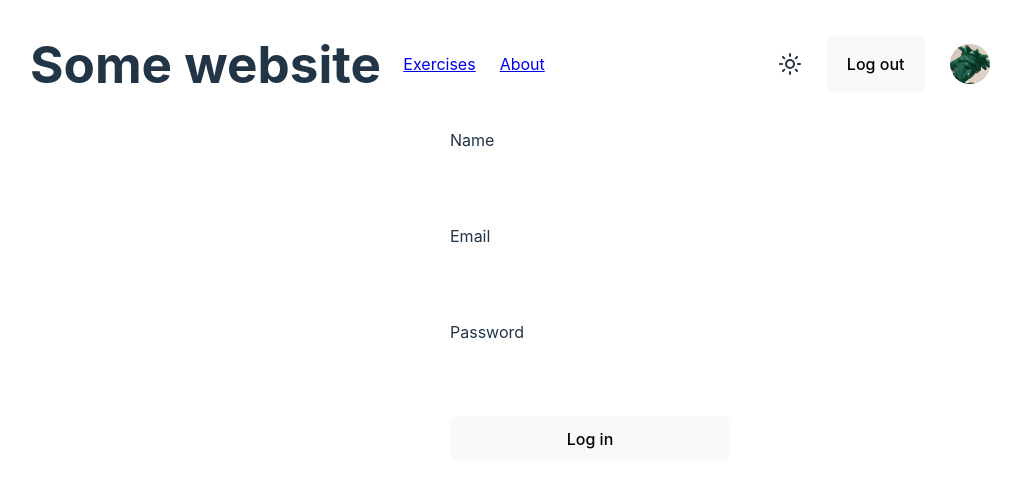
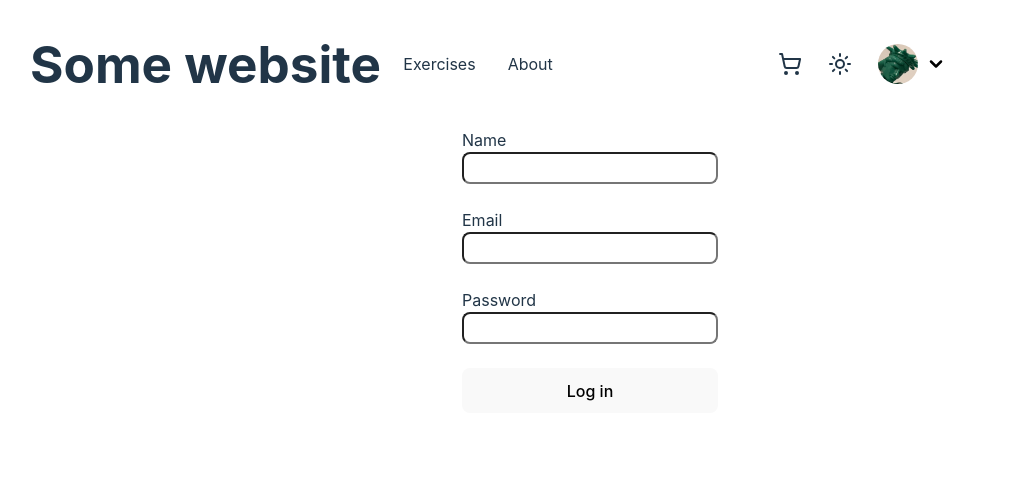
Before and after one commit to meegido/some-website, a React (Vite) app: page /login in a window 1280 px wide. Shown: the top 488 px of the page, without its empty margins (50-1071 px from the left). Built offline with nearby package versions, Linux system fonts and the light colour scheme; sample sign-in values are in the browser's storage.

Commit message:
added dropdown profile button

```diff
--- a/src/components/shared/header/header.jsx
+++ b/src/components/shared/header/header.jsx
@@ -4,16 +4,36 @@ import { NavLink, useNavigate } from 'react-router-dom';
 import { ThemeContext } from '../../../providers/theme-provider';
 import { UserContext } from '../../../providers/user-provider';
 import profileImage from '../../../assets/images/profile.jpg';
-import { Moon, Sun } from 'lucide-react';
+import { ChevronDown, ChevronUp, Moon, ShoppingCart, Sun } from 'lucide-react';
 
 const Header = () => {
   const navigate = useNavigate();
   const { theme, toggleTheme } = React.useContext(ThemeContext);
   const { logout, isLoggedIn } = React.useContext(UserContext);
+  const [isProfileOpen, setProfileOpen] = React.useState(false);
+  const dropdownRef = React.useRef();
+
+  const handleClickOutside = (event) => {
+    if (dropdownRef.current && !dropdownRef.current.contains(event.target)) {
+      setProfileOpen(false);
+    }
+  };
+
+  React.useEffect(() => {
+    window.addEventListener('mousedown', handleClickOutside);
+    return () => {
+      window.removeEventListener('mousedown', handleClickOutside);
+    };
+  });
 
   const handleLogout = () => {
     logout();
     navigate('login');
+    setProfileOpen(false);
+  };
+
+  const toggleDropdown = () => {
+    setProfileOpen((prevIsOpen) => !prevIsOpen);
   };
 
   return (
@@ -34,15 +54,40 @@ const Header = () => {
         </nav>
         <div className={styles.actions}>
           <div className={styles.action__items}>
-            <button className={styles.theme__button} onClick={toggleTheme}>
+            {isLoggedIn && (
+              <button className={styles.header__button}>
+                <ShoppingCart />
+              </button>
+            )}
+            <button className={styles.header__button} onClick={toggleTheme}>
               {theme === 'light' ? <Sun /> : <Moon />}
             </button>
-            {isLoggedIn && <button onClick={handleLogout}>Log out</button>}
-            <button className={styles.avatar__button}>
-              <div className={styles.avatar__wrapper}>
-                <img src={profileImage} alt="User profile image" />
+            {isLoggedIn && (
+              <div className={styles.dropdown}>
+                <button className={styles.avatar__button} onClick={toggleDropdown}>
+                  <div className={styles.avatar__wrapper}>
+                    <img src={profileImage} alt="User profile image" />
+                  </div>
+                  <div>
+                    {isProfileOpen ? (
+                      <ChevronUp size={20} strokeWidth={3} />
+                    ) : (
+                      <ChevronDown size={20} strokeWidth={3} />
+                    )}
+                  </div>
+                </button>
+                {isProfileOpen && (
+                  <div className={styles.dropdown__content} ref={dropdownRef}>
+                    <button
+                      className={`${styles.header__button} ${styles.logout__button}`}
+                      onClick={handleLogout}
+                    >
+                      Log out
+                    </button>
+                  </div>
+                )}
               </div>
-            </button>
+            )}
           </div>
         </div>
       </header>
--- a/src/components/shared/header/header.module.css
+++ b/src/components/shared/header/header.module.css
@@ -39,7 +39,16 @@ nav ul {
   display: flex;
   justify-content: flex-start;
   align-items: center;
-  gap: 24px;
+  gap: 32px;
+}
+
+nav li a {
+  color: var(--color-text);
+  text-decoration: none;
+}
+
+nav li a:hover {
+  color: rgba(94, 103, 228, 0.979);
 }
 
 .actions {
@@ -50,17 +59,22 @@ nav ul {
 .action__items {
   display: flex;
   justify-content: flex-end;
+  align-items: center;
   gap: 24px;
 }
 
-.theme__button {
+.header__button {
   background-color: transparent;
   padding: 0;
   color: var(--color-text);
 }
 
-.theme__button:focus {
+.header__button:focus {
   outline: none;
+}
+
+.logout__button {
+  padding: 8px 16px;
 }
 
 .avatar__button {
@@ -70,6 +84,11 @@ nav ul {
   align-items: center;
   margin: 0;
   padding: 0;
+  gap: 8px;
+}
+
+.avatar__button:focus {
+  outline: none;
 }
 
 .avatar__wrapper {
@@ -85,3 +104,15 @@ nav ul {
   width: 100%;
   height: 100%;
 }
+
+.dropdown {
+  position: relative;
+  width: 124px;
+}
+
+.dropdown__content {
+  position: absolute;
+  margin-top: 2px;
+  width: 100%;
+  box-shadow: 0px 8px 16px 0px rgba(0, 0, 0, 0.2);
+}
--- a/src/components/shared/input-field/input-field.jsx
+++ b/src/components/shared/input-field/input-field.jsx
@@ -6,7 +6,7 @@ function InputField({ label, error, id, type = 'text', ...delegated }) {
   const appliedId = id || generatedId;
 
   return (
-    <div className={styles['input']}>
+    <div className={styles['input__wrapper']}>
       <label htmlFor={appliedId}>{label}</label>
       <input
         type={type}
--- a/src/components/shared/input-field/input-field.module.css
+++ b/src/components/shared/input-field/input-field.module.css
@@ -1,6 +1,12 @@
-.input {
+.input__wrapper {
   display: flex;
   flex-direction: column;
+  border: 2px solid var(--color-text);
+}
+
+.input__wrapper input {
+  border-radius: 8px;
+  height: 32px;
 }
 
 .inputError:focus {
--- a/src/components/tip-calculator/tip-calculator.module.css
+++ b/src/components/tip-calculator/tip-calculator.module.css
@@ -57,7 +57,7 @@
   font-weight: bold;
 }
 
-input {
+.config input {
   height: 48px;
   border: none;
   background-color: var(--very-light-grayish-cyan);
```
